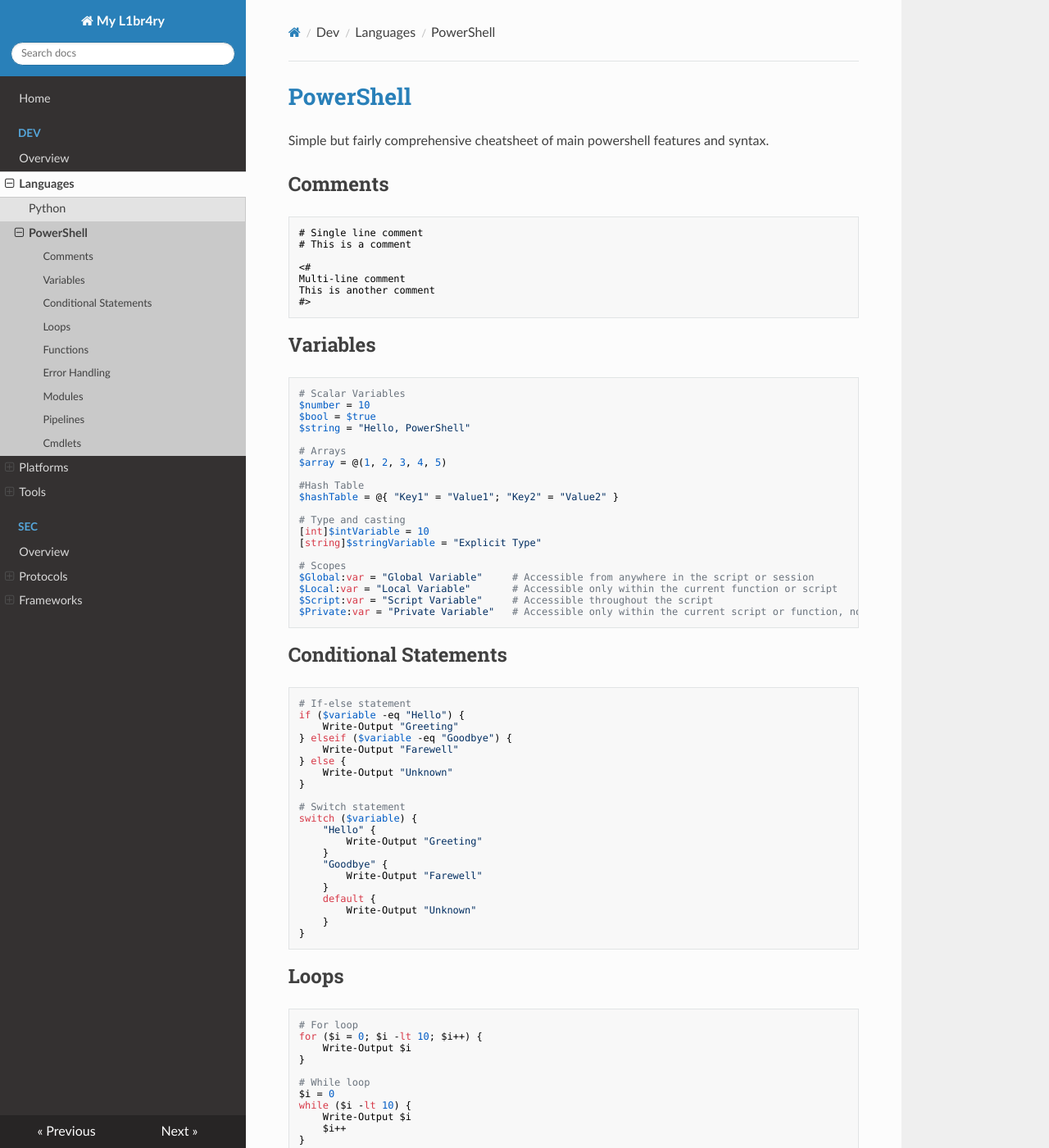
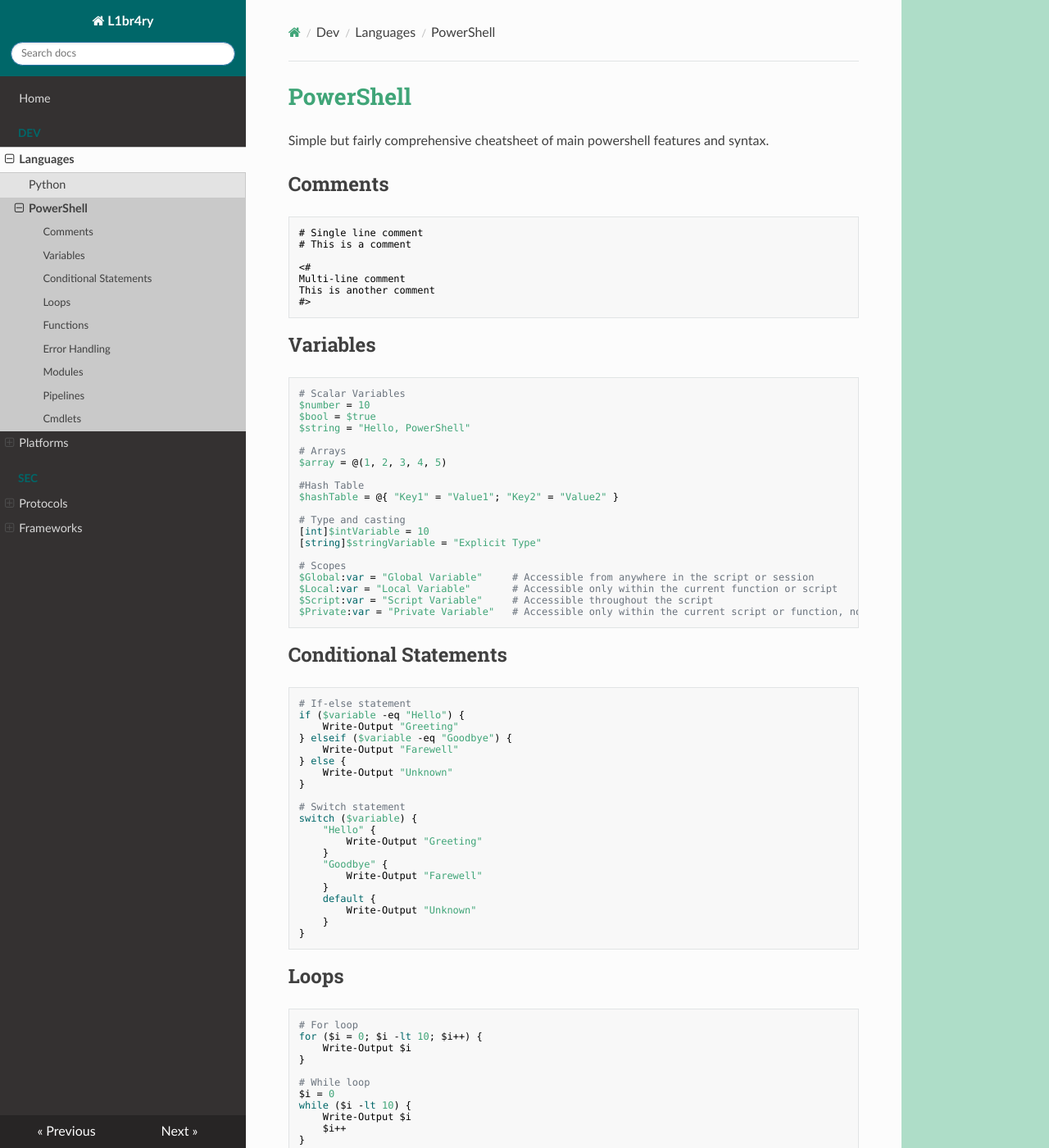
Before and after one commit to dizpunk/l1br4ry, an MkDocs documentation site: the page built from docs/dev/Languages/powershell.md, in a window 1280 px wide and 1400 px high. Shown: the whole window at 82% size. Built offline with MkDocs 1.6.1, drawn with Linux system fonts in a browser that asks for light colours; nearby versions of some CDN libraries.

Commit message:
Fix docs structure and add few tweaks to the theme

```diff
--- /dev/null
+++ b/docs/l1br4ry.css
@@ -0,0 +1,92 @@
+/*
+PALETTE
+#006769
+#40A578
+#9DDE8B
+#E6FF94
+*/
+
+/*Standar CSS*/
+a {
+    color: #40A578;
+}
+
+a:hover {
+    color: #0bea86;
+}
+
+a:visited {
+    color: #40A578;
+}
+
+
+/*Markdown*/
+.rst-content code {
+    color: #40A578;
+}
+
+.hljs-attr,
+.hljs-attribute,
+.hljs-literal,
+.hljs-meta,
+.hljs-number,
+.hljs-meta .hljs-string,
+.hljs-regexp,
+.hljs-string,
+.hljs-title,
+.hljs-title.class_,
+.hljs-title.class_.inherited__,
+.hljs-title.function_,
+.hljs-operator,
+.hljs-selector-attr,
+.hljs-selector-class,
+.hljs-selector-id,
+.hljs-variable {
+    color: #40A578;
+}
+
+.hljs-built_in,
+.hljs-symbol,
+.hljs-doctag,
+.hljs-keyword,
+.hljs-meta .hljs-keyword,
+.hljs-template-tag,
+.hljs-template-variable,
+.hljs-type,
+.hljs-variable.language_ {
+    color: #006769;
+}
+
+
+/*Sidebar*/
+.wy-side-nav-search {
+    display: block;
+    width: 300px;
+    padding: .809em;
+    margin-bottom: .809em;
+    z-index: 200;
+    background-color: #006769;
+    text-align: center;
+    color: #fcfcfc;
+}
+
+.wy-menu-vertical header,
+.wy-menu-vertical p.caption {
+    color: #006769;
+    line-height: 32px;
+    font-weight: 700;
+    text-transform: uppercase;
+    font-size: 85%;
+    white-space: nowrap;
+}
+
+
+/* Content */
+.wy-nav-content-wrap {
+    background: #aeddc8;
+}
+
+.wy-nav-content {
+    margin: 0;
+    background: #fcfcfc;
+}
--- a/mkdocs.yml
+++ b/mkdocs.yml
@@ -1,59 +1,55 @@
-site_name: My L1br4ry
+site_name: L1br4ry
+theme:
+  locale: en
+  name: readthedocs
+  favicon: 'img/favicon.ico'
+extra_css:
+  - l1br4ry.css
 nav:
   - Home: 'index.md'
   - Dev:
-      - Overview: 'dev.md'
       - Languages:
-          - Python: 'dev/Languages/python.md'
-          - PowerShell: 'dev/Languages/powershell.md'
+        - Python: 'dev/Languages/python.md'
+        - PowerShell: 'dev/Languages/powershell.md'
       - Platforms:
-          - Linux:
-              - Package Managers:
-                  - APT: 'dev/Platforms/linux/package managers/apt.md'
-                  - Brew: 'dev/Platforms/linux/package managers/brew.md'
-                  - DNF: 'dev/Platforms/linux/package managers/dnf.md'
-                  - Pacman: 'dev/Platforms/linux/package managers/pacman.md'
-              - Utilities:
-                  - cat: 'dev/Platforms/linux/utilities/cat.md'
-                  - exa: 'dev/Platforms/linux/utilities/exa.md'
-                  - find: 'dev/Platforms/linux/utilities/find.md'
-                  - less: 'dev/Platforms/linux/utilities/less.md'
-                  - ls: 'dev/Platforms/linux/utilities/ls.md'
-                  - most: 'dev/Platforms/linux/utilities/most.md'
-                  - rar: 'dev/Platforms/linux/utilities/rar.md'
-                  - sort: 'dev/Platforms/linux/utilities/sort.md'
-                  - tar: 'dev/Platforms/linux/utilities/tar.md'
-                  - unar: 'dev/Platforms/linux/utilities/unar.md'
-                  - uniq: 'dev/Platforms/linux/utilities/uniq.md'
-                  - zip: 'dev/Platforms/linux/utilities/zip.md'
-      - Tools:
+        - Linux:
+          - Package Managers:
+            - APT: 'dev/Platforms/linux/package managers/apt.md'
+            - Brew: 'dev/Platforms/linux/package managers/brew.md'
+            - DNF: 'dev/Platforms/linux/package managers/dnf.md'
+            - Pacman: 'dev/Platforms/linux/package managers/pacman.md'
+          - Utilities:
+            - cat: 'dev/Platforms/linux/utilities/cat.md'
+            - exa: 'dev/Platforms/linux/utilities/exa.md'
+            - find: 'dev/Platforms/linux/utilities/find.md'
+            - less: 'dev/Platforms/linux/utilities/less.md'
+            - ls: 'dev/Platforms/linux/utilities/ls.md'
+            - most: 'dev/Platforms/linux/utilities/most.md'
+            - rar: 'dev/Platforms/linux/utilities/rar.md'
+            - sort: 'dev/Platforms/linux/utilities/sort.md'
+            - tar: 'dev/Platforms/linux/utilities/tar.md'
+            - unar: 'dev/Platforms/linux/utilities/unar.md'
+            - uniq: 'dev/Platforms/linux/utilities/uniq.md'
+            - zip: 'dev/Platforms/linux/utilities/zip.md'
+        - Tools:
           - Docker: 'dev/Tools/docker.md'
   - Sec:
-      - Overview: 'sec.md'
-      - Protocols:
-          - SPF: 'sec/Protocols/SPF.md'
-          - TLS: 'sec/Protocols/TLS.md'
-          - VPN: 'sec/Protocols/VPN.md'
-          - IKE: 'sec/Protocols/IKE.md'
-          - DKIM: 'sec/Protocols/DKIM.md'
-          - IPsec: 'sec/Protocols/IPsec.md'
-          - DMARC: 'sec/Protocols/DMARC.md'
-          - DNSSEC: 'sec/Protocols/DNSSEC.md'
-          - MTA-STS: 'sec/Protocols/MTA-STS.md'
-      - Frameworks:
-          - CIS: 'sec/Frameworks/CIS.md'
-          - CSA: 'sec/Frameworks/CSA.md'
-          - ATT&CK: 'sec/Frameworks/ATT&CK.md'
-          - NIST-CSF: 'sec/Frameworks/NIST-CSF.md'
-          - DiamondModel: 'sec/Frameworks/DiamondModel.md'
-          - PiramidOfPain: 'sec/Frameworks/PiramidOfPain.md'
-          - CyberKillChain: 'sec/Frameworks/CyberKillChain.md'
-          - UnifiedKillChain: 'sec/Frameworks/UnifiedKillChain.md'
-theme:
-  name: readthedocs
-  locale: en
-  options:
-    color_mode: 'dark'  # Enable automatic color mode (dark/light)
-    user_color_mode_toggle: true  # Enable user toggle for color mode
-extra:
-  favicon: 'img/favicon.ico'
+    - Protocols:
+      - SPF: 'sec/Protocols/SPF.md'
+      - TLS: 'sec/Protocols/TLS.md'
+      - VPN: 'sec/Protocols/VPN.md'
+      - IKE: 'sec/Protocols/IKE.md'
+      - DKIM: 'sec/Protocols/DKIM.md'
+      - IPsec: 'sec/Protocols/IPsec.md'
+      - DMARC: 'sec/Protocols/DMARC.md'
+      - DNSSEC: 'sec/Protocols/DNSSEC.md'
+      - MTA-STS: 'sec/Protocols/MTA-STS.md'
+    - Frameworks:
+      - CIS: 'sec/Frameworks/CIS.md'
+      - CSA: 'sec/Frameworks/CSA.md'
+      - ATT&CK: 'sec/Frameworks/ATT&CK.md'
+      - NIST-CSF: 'sec/Frameworks/NIST-CSF.md'
+      - DiamondModel: 'sec/Frameworks/DiamondModel.md'
+      - PiramidOfPain: 'sec/Frameworks/PiramidOfPain.md'
+      - CyberKillChain: 'sec/Frameworks/CyberKillChain.md'
+      - UnifiedKillChain: 'sec/Frameworks/UnifiedKillChain.md'
```
Also changed, not shown: docs/dev.md (deleted, +0 -1 lines), docs/sec.md (deleted, +0 -1 lines).
